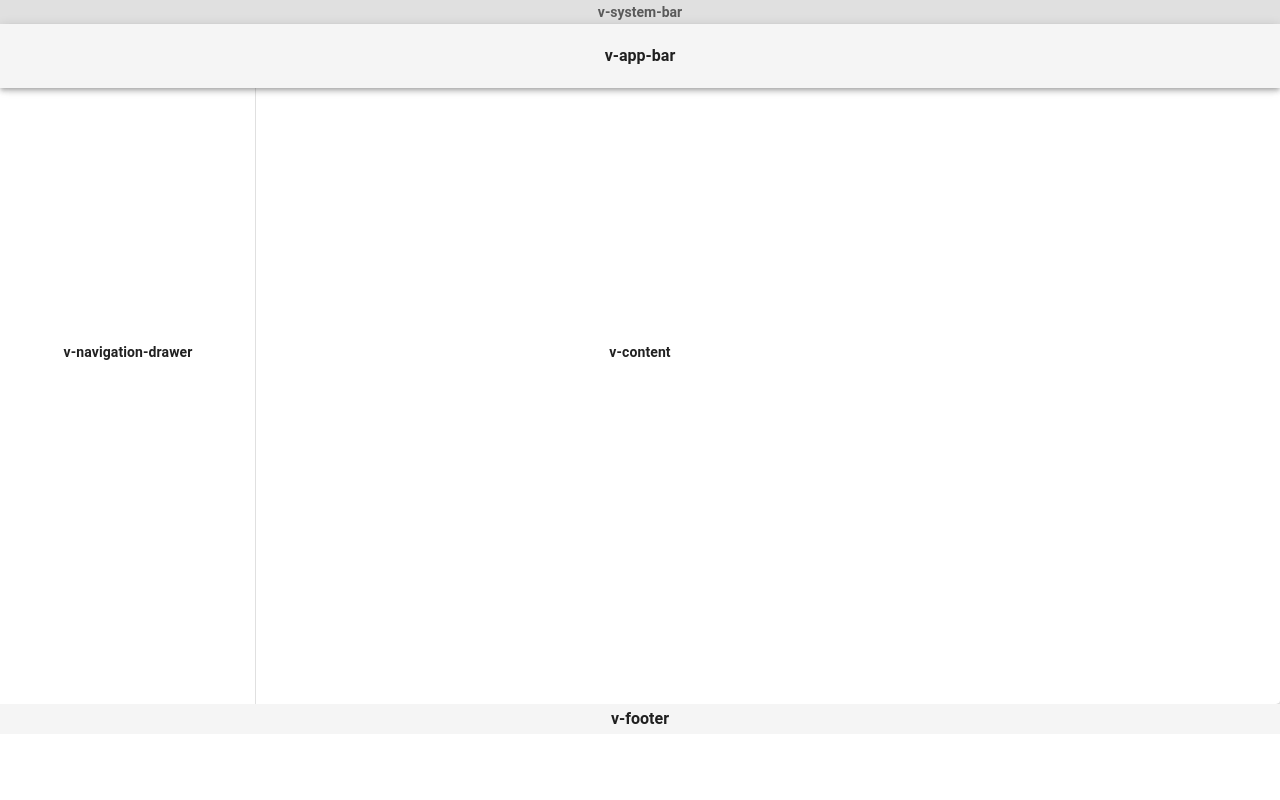
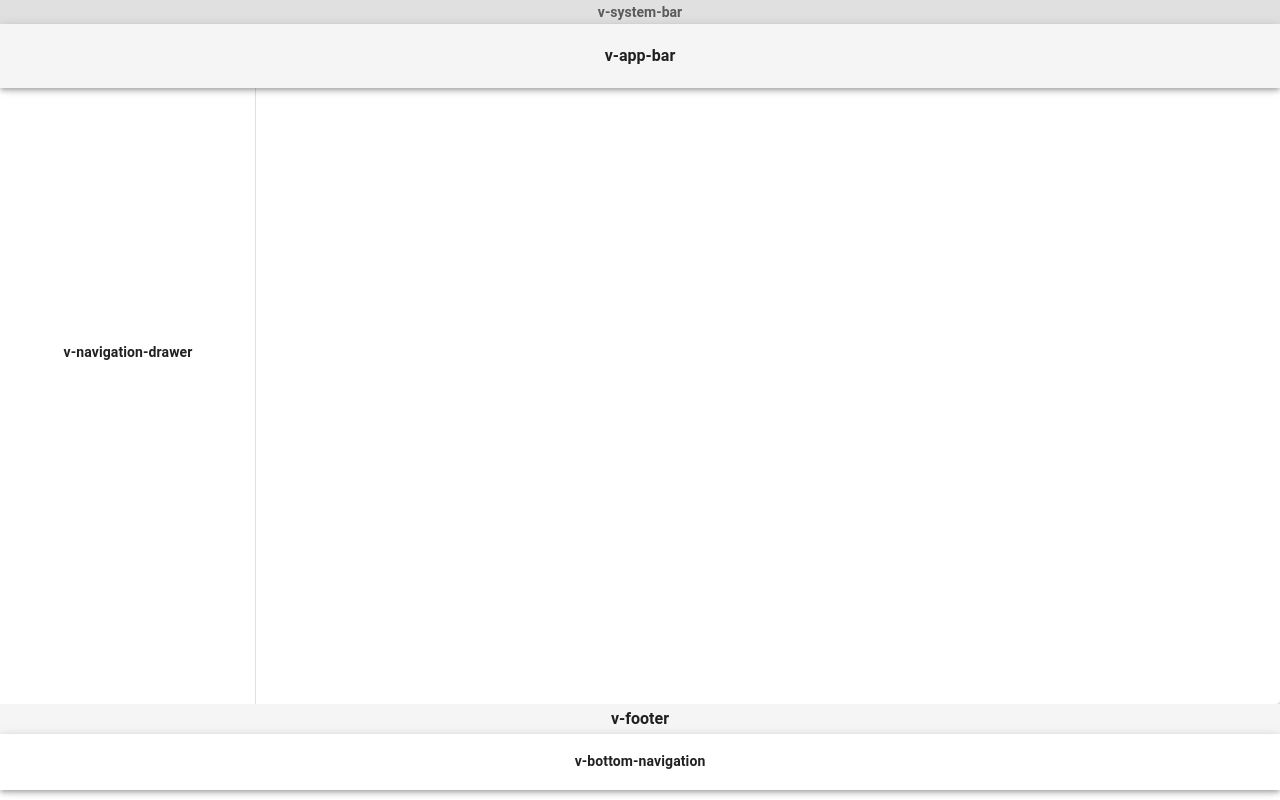
Before and after one commit to Im0tec/vue-project-facens, a Vue app: page / in a window 1280 px wide. Built offline with nearby package versions, Linux system fonts and the light colour scheme.

Commit message:
feat: :sparkles: v-bottom-navigation created

```diff
--- a/src/App.vue
+++ b/src/App.vue
@@ -31,7 +31,7 @@
 
       <!-- V-CONTENT BELOW  -->
 
-      <v-container fill-height>
+      <v-container fill-height right: "1px">
         <v-card-text>
           <center>
             <strong> v-content </strong>
@@ -48,6 +48,13 @@
       </v-row>
     </v-footer>
 
+    <!-- V-BOTTOM-NAVIGATION BELOW  -->
+
+    <v-bottom-navigation horizontal align="center" justify="center">
+      <v-card-text>
+        <strong> v-bottom-navigation </strong>
+      </v-card-text>
+    </v-bottom-navigation>
   </v-app>
 
 </template>
```
